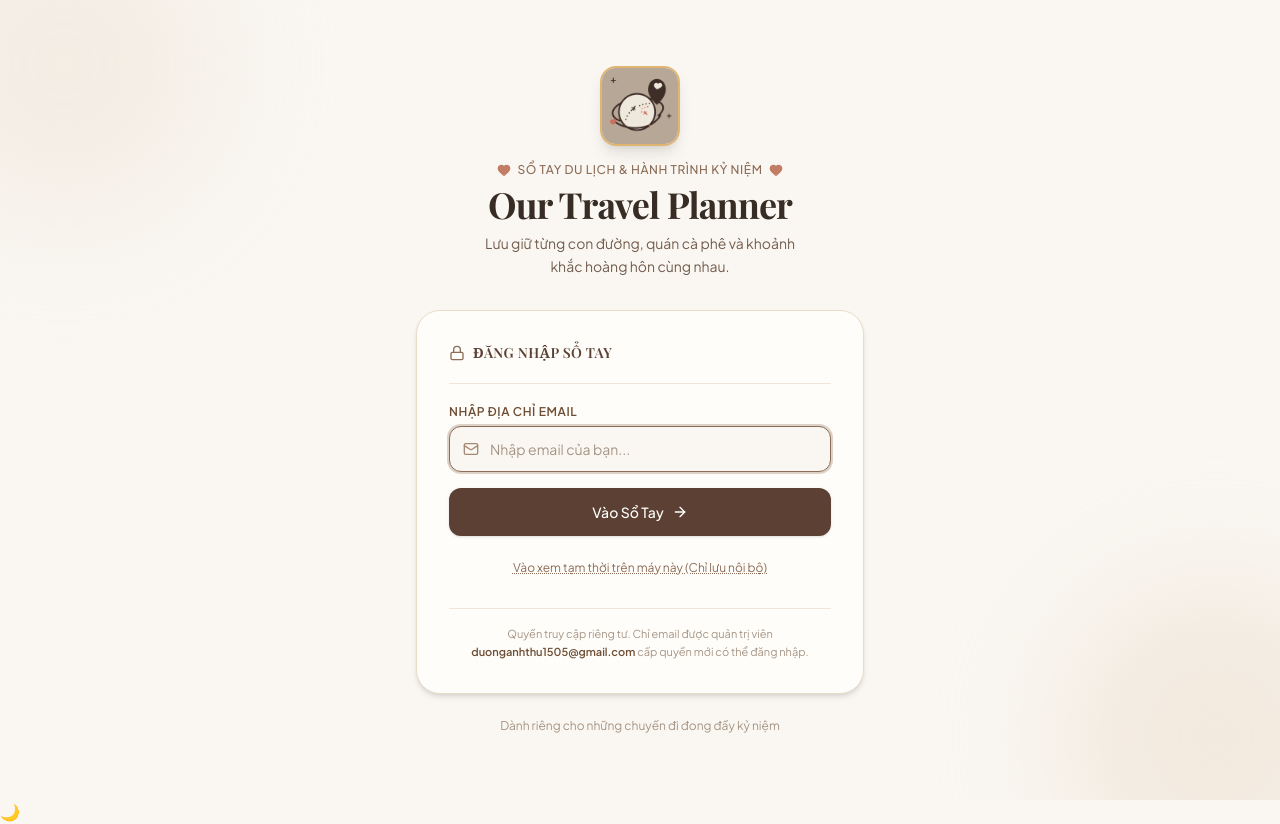
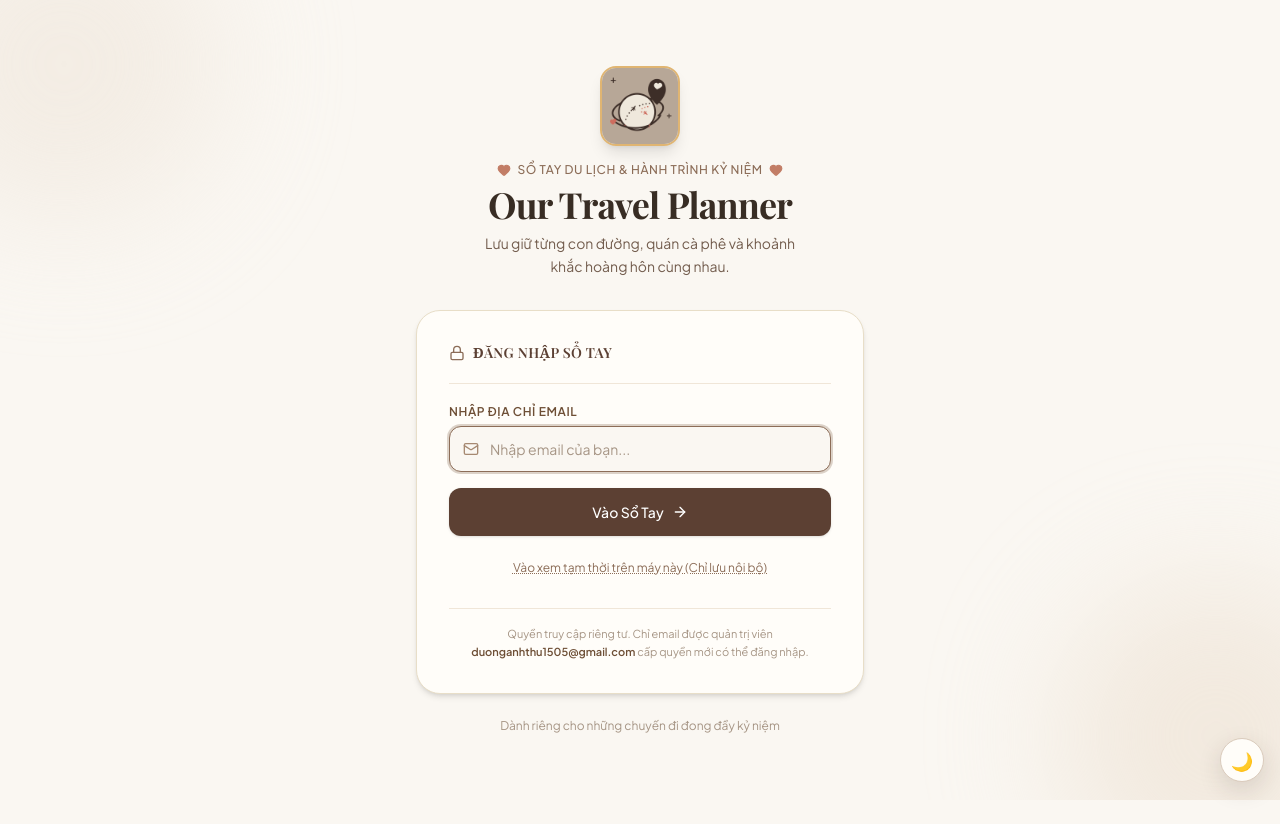
Before and after one commit to duonganhthu1505-stack/Trip-plan-for-us, a React (Vite) app: page / in a window 1280 px wide. After the commit the page ends 800 px from the top, so only its background shows below. Built offline with nearby package versions, Linux system fonts and the light colour scheme; no server answers; the database is empty; a web font is replaced by a local one.

Commit message:
Style dark mode toggle

```diff
--- a/src/index.css
+++ b/src/index.css
@@ -33,9 +33,7 @@
   }
 }
 
-/* Warm espresso Dark Mode. The app uses Tailwind arbitrary hex classes heavily,
-   so these overrides remap the existing vintage light palette without changing
-   individual feature components. */
+/* Warm espresso Dark Mode. */
 html[data-theme="dark"] body {
   background-color: #1B1512;
   color: #F4E9DC;
@@ -68,40 +66,43 @@ html[data-theme="dark"] input::placeholder,
 html[data-theme="dark"] textarea::placeholder { color: #9F8473 !important; }
 html[data-theme="dark"] img { color-scheme: normal; }
 
-/* Theme toggle icon visibility */
-.theme-icon-sun { display: none; }
-.theme-icon-moon { display: inline-flex; }
-html[data-theme="dark"] .theme-icon-sun { display: inline-flex; }
-html[data-theme="dark"] .theme-icon-moon { display: none; }
-
-/* iOS & Mobile Safe Area utility classes */
-.safe-top {
-  padding-top: env(safe-area-inset-top, 0px);
+.global-theme-toggle {
+  position: fixed;
+  right: max(16px, env(safe-area-inset-right));
+  bottom: max(18px, env(safe-area-inset-bottom));
+  z-index: 80;
+  width: 44px;
+  height: 44px;
+  display: flex;
+  align-items: center;
+  justify-content: center;
+  border-radius: 9999px;
+  border: 1px solid #D9CABB;
+  background: #FFFDF9;
+  color: #5C4033;
+  box-shadow: 0 8px 24px rgba(56, 45, 36, 0.14);
+  font-size: 18px;
+  cursor: pointer;
+  transition: transform 160ms ease, background-color 180ms ease, border-color 180ms ease;
 }
-.safe-bottom {
-  padding-bottom: env(safe-area-inset-bottom, 0px);
+.global-theme-toggle:hover { transform: translateY(-1px); }
+.global-theme-toggle:active { transform: scale(.96); }
+html[data-theme="dark"] .global-theme-toggle {
+  background: #2C211C;
+  color: #F4E9DC;
+  border-color: #594238;
+  box-shadow: 0 8px 24px rgba(0, 0, 0, .35);
 }
 
-/* Custom scrollbars with warm vintage tones */
-::-webkit-scrollbar {
-  width: 6px;
-  height: 6px;
-}
-::-webkit-scrollbar-track {
-  background: #F4EFEA;
-}
-::-webkit-scrollbar-thumb {
-  background: #D7C4B7;
-  border-radius: 9999px;
-}
-::-webkit-scrollbar-thumb:hover {
-  background: #BFA594;
-}
+.safe-top { padding-top: env(safe-area-inset-top, 0px); }
+.safe-bottom { padding-bottom: env(safe-area-inset-bottom, 0px); }
+
+::-webkit-scrollbar { width: 6px; height: 6px; }
+::-webkit-scrollbar-track { background: #F4EFEA; }
+::-webkit-scrollbar-thumb { background: #D7C4B7; border-radius: 9999px; }
+::-webkit-scrollbar-thumb:hover { background: #BFA594; }
 html[data-theme="dark"] ::-webkit-scrollbar-track { background: #211915; }
 html[data-theme="dark"] ::-webkit-scrollbar-thumb { background: #594238; }
 html[data-theme="dark"] ::-webkit-scrollbar-thumb:hover { background: #745849; }
 
-/* Input date and time cross-browser fixes */
-input[type="date"], input[type="time"] {
-  min-height: 42px;
-}
+input[type="date"], input[type="time"] { min-height: 42px; }
```
